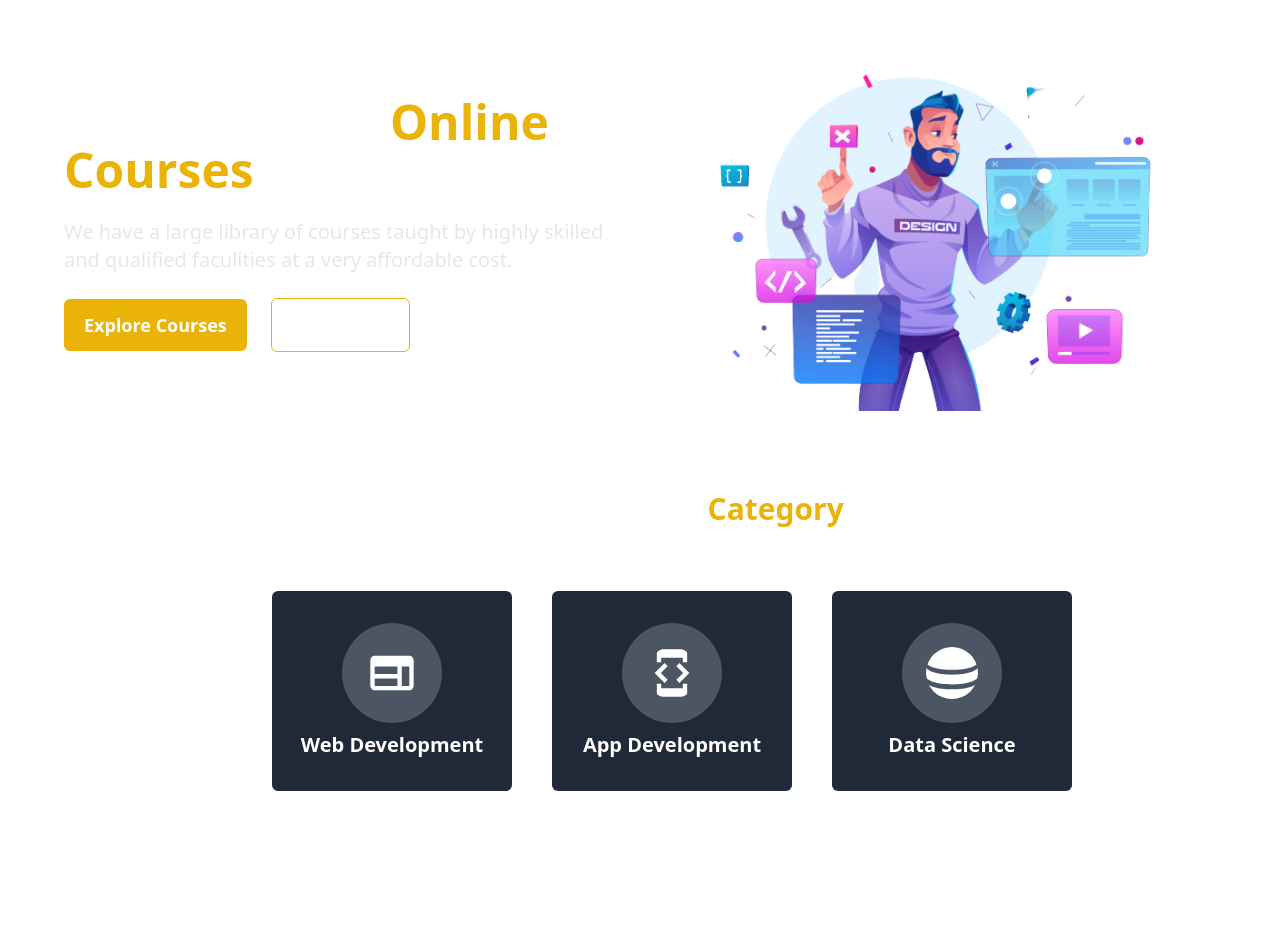
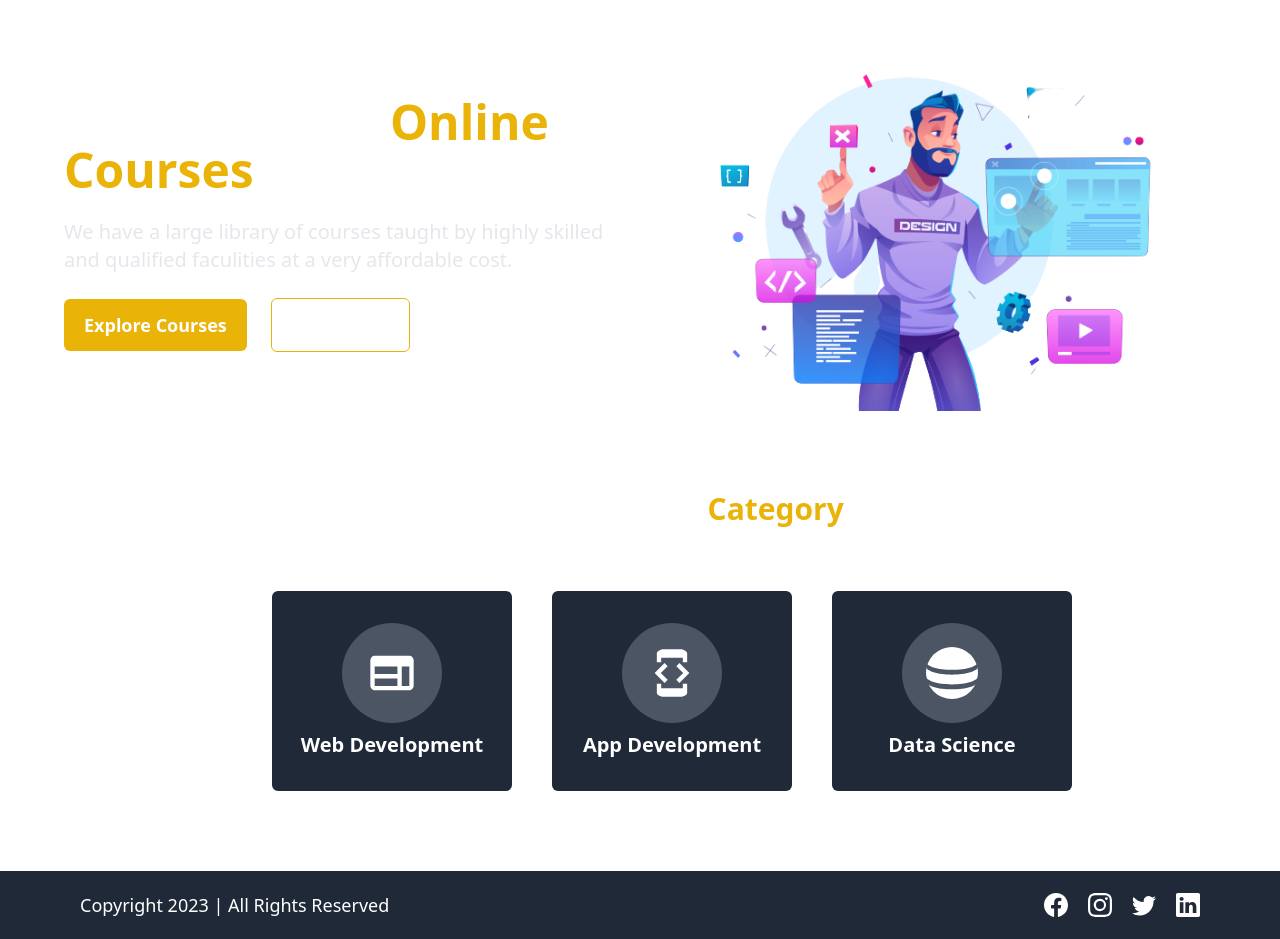
Before and after one commit to anuragtiwarime/lms, a React (Create React App) app in the folder client/: page / in a window 1280 px wide. Before the commit the page ends 871 px from the top, so only its background shows below. Built offline with nearby package versions, Linux system fonts and the light colour scheme.

Commit message:
added footer in layout

```diff
--- a/client/src/Layout/Layout.js
+++ b/client/src/Layout/Layout.js
@@ -2,15 +2,15 @@
 import { FiMenu } from "react-icons/fi";
 import { Link } from "react-router-dom";
 import { AiFillCloseCircle } from "react-icons/ai";
+import {BsFacebook, BsInstagram, BsTwitter, BsLinkedin} from "react-icons/bs"
 
 const Layout = ({ children }) => {
   // for checking user logged in or not
-  const [isLoggedin, setIsLoggedin] = useState(true);
+  const [isLoggedin, setIsLoggedin] = useState(false);
 
   // function to log out the user
   const logout = () => {
     console.log("Logout Successfully");
-    setIsLoggedin(false);
   };
 
   const hideDrawer = () => {
@@ -96,6 +96,22 @@
       </div>
 
       {children}
+
+      {/* adding the footer */}
+      <footer className="relative bottom-0 py-5 flex flex-col sm:flex-row items-center justify-between sm:px-20 text-white bg-gray-800">
+        {/* adding copyright section */}
+        <section className="text-lg">
+          Copyright 2023 | All Rights Reserved
+        </section>
+
+        {/* adding the social media section */}
+        <section className="flex items-center justify-center gap-5 text-2xl text-white">
+          <a className="hover:text-yellow-500 transition-all ease-in-out duration-300" href="#"><BsFacebook /></a>
+          <a className="hover:text-yellow-500 transition-all ease-in-out duration-300" href="#"><BsInstagram /></a>
+          <a className="hover:text-yellow-500 transition-all ease-in-out duration-300" href="#"><BsTwitter /></a>
+          <a className="hover:text-yellow-500 transition-all ease-in-out duration-300" href="#"><BsLinkedin/></a>
+        </section>
+      </footer>
     </>
   );
 };
```
